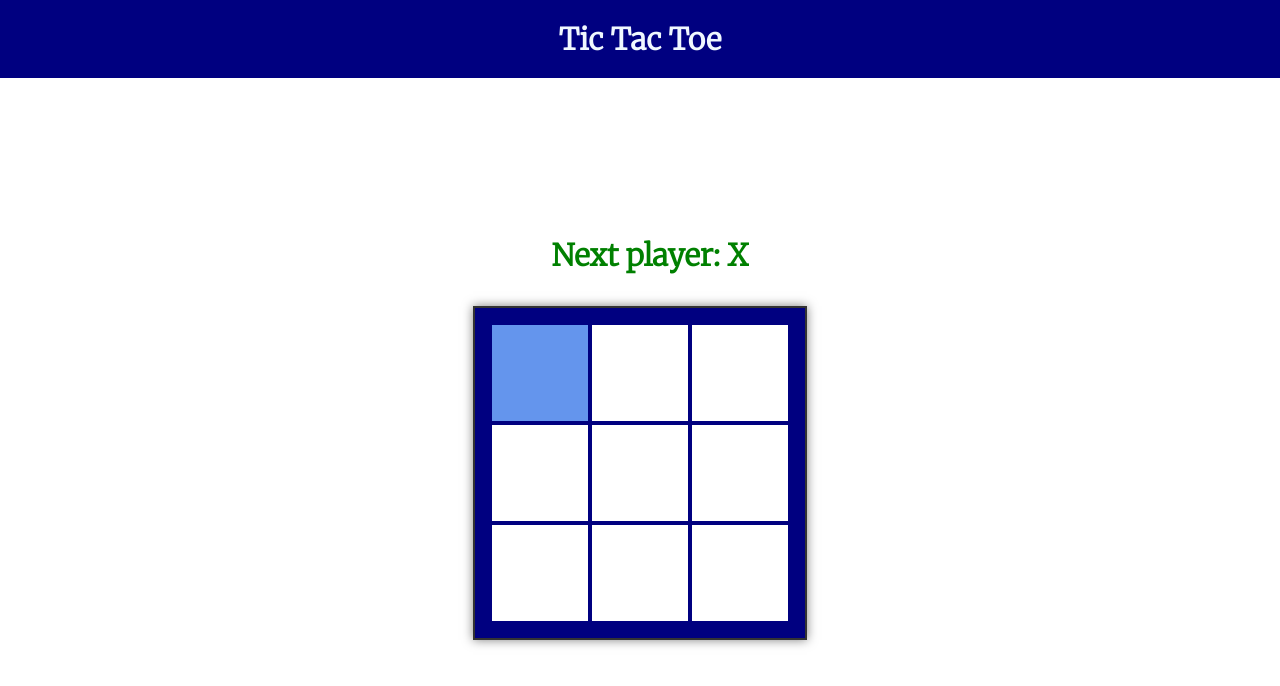
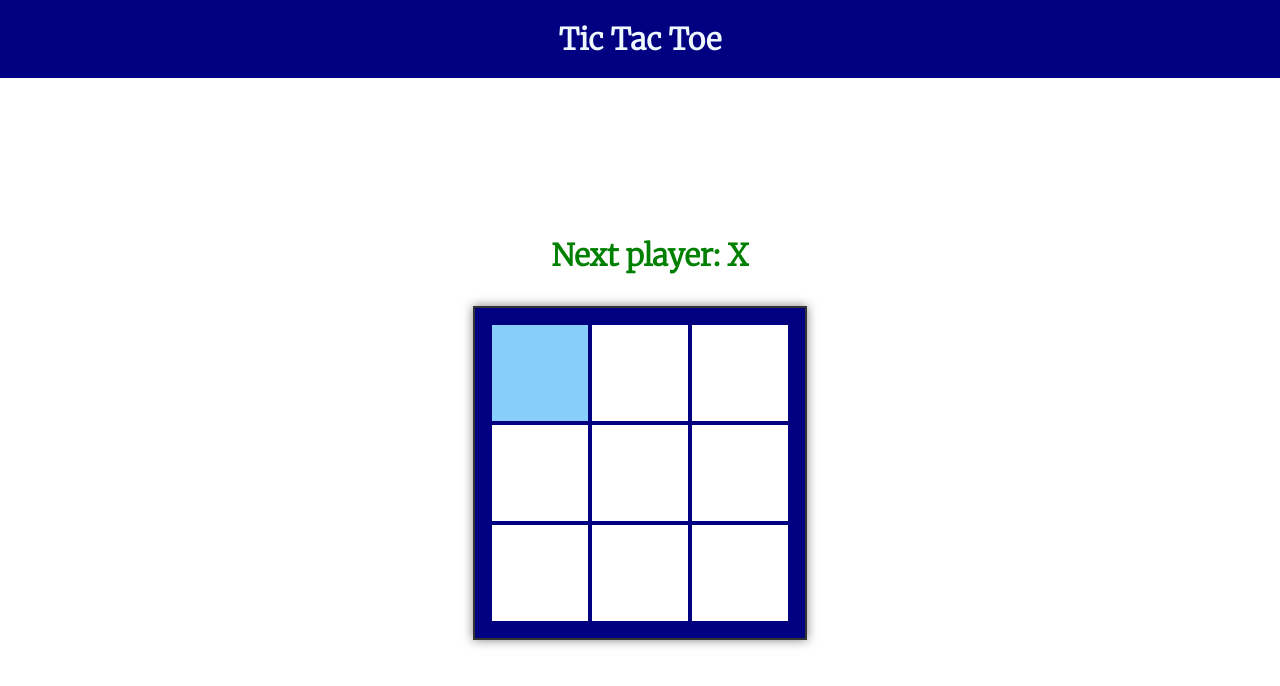
Before and after one commit to agneslily4709/TicTacToe, a React (Create React App) app in the folder tic-tac-toe/: page / in a window 1280 px wide. In both pictures the pointer is over the button 540 px from the left and 373 px from the top of the page. Shown: the top 686 px of the page. Built offline with nearby package versions, Linux system fonts and the light colour scheme.

Commit message:
Update App.css

```diff
--- a/tic-tac-toe/src/App.css
+++ b/tic-tac-toe/src/App.css
@@ -52,13 +52,13 @@ body {
     width: 100px;
     height: 100px;
     background-color: #fff;
-    color: #333;
+    color: crimson;;
     border: 2px solid navy;
     cursor: pointer;
     transition: background-color 0.3s;
 }
 .square:hover {
-    background-color: cornflowerblue;
+    background-color:lightskyblue;
 }
 .game-info {
     margin-left: 20px;
```
